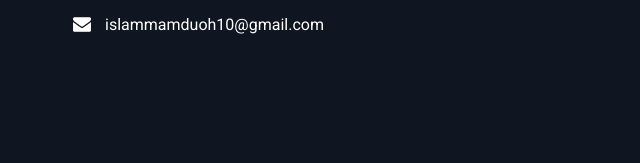
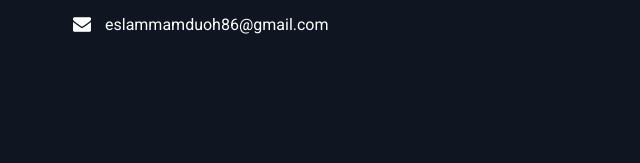
Before and after one commit to Eslam-mamduoh/Handtime, a plain HTML site: page contact.html in a window 1280 px wide. Shown: the part 1084-1247 px from the top of the page, 0-640 px from the left. Drawn offline with nearby package versions, Linux system fonts and the light colour scheme; some packages are replaced by stand-ins of ours.

Commit message:
Update contact.html

```diff
--- a/contact.html
+++ b/contact.html
@@ -165,7 +165,7 @@
                 <img src="images/envelope-white.png" width="18px" alt="">
               </div>
               <p>
-                islammamduoh10@gmail.com
+           eslammamduoh86@gmail.com
               </p>
             </div>
           </div>
@@ -295,4 +295,5 @@
 
 </body>
 
+
 </html>
```
